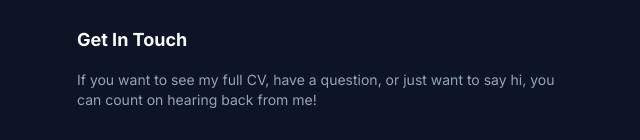
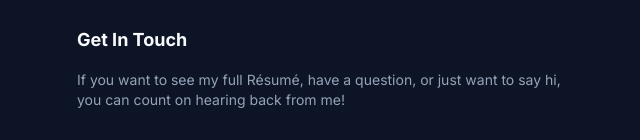
Before and after one commit to roshnik1/e-portfolio, a Next.js app: page / in a window 1280 px wide. Shown: the part 3204-3344 px from the top of the page, without its empty margins (595-1235 px from the left). Built offline with nearby package versions, Linux system fonts and the light colour scheme.

Commit message:
Update contact card

```diff
--- a/components/Contact.tsx
+++ b/components/Contact.tsx
@@ -16,7 +16,7 @@ export default function Contact() {
           Get In Touch
         </h2>
         <p className="lg:text-sm lg:text-start text-muted-foreground">
-          If you want to see my full CV, have a question, or just
+          If you want to see my full Résumé, have a question, or just
           want to say hi, you can count on hearing back from me!
         </p>
       </div>
```
